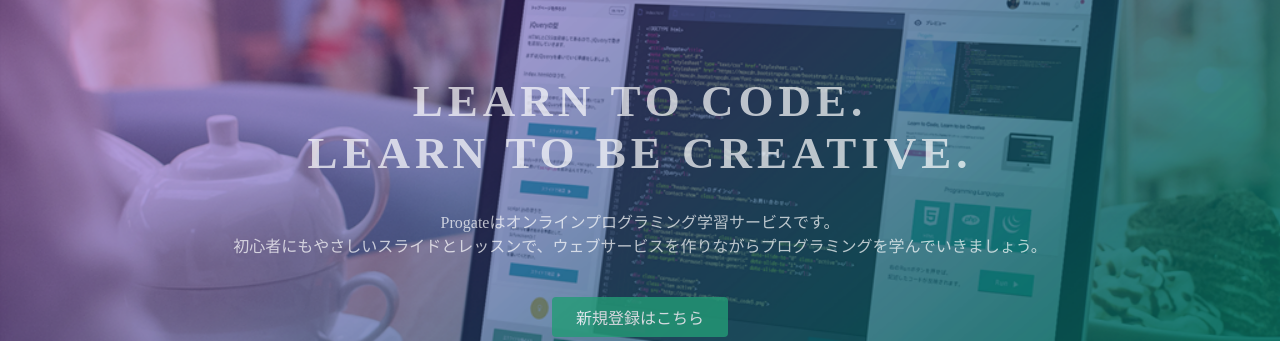
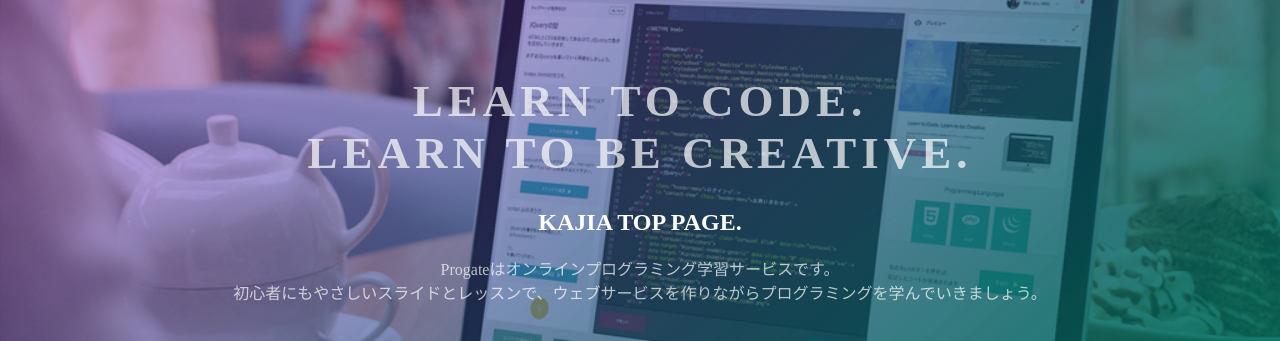
Before and after one commit to 2kajia4/2kajia4.github.io, a plain HTML site: page index.html in a window 1280 px wide. Shown: the part 135-476 px from the top of the page. Drawn offline with Linux system fonts and the light colour scheme.

Commit message:
Update index.html

```diff
--- a/index.html
+++ b/index.html
@@ -24,6 +24,7 @@
   <div class="top-wrapper">
     <div class="container">
       <h1>LEARN TO CODE.<br>LEARN TO BE CREATIVE.</h1>
+      <h2>KAJIA TOP PAGE.</h2>
       <p>Progateはオンラインプログラミング学習サービスです。<br>初心者にもやさしいスライドとレッスンで、ウェブサービスを作りながらプログラミングを学んでいきましょう。</p>
       <div class="btn-wrapper">
         <a href="#" class="btn signup">新規登録はこちら</a>
```
